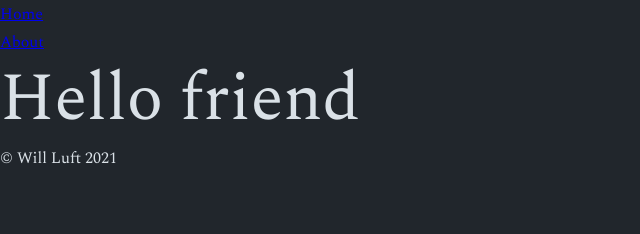
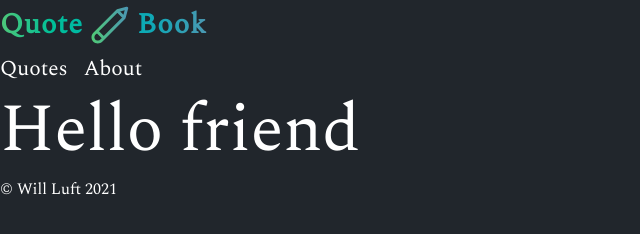
Before and after one commit to wdluft/quote-site, a Gatsby site in the folder frontend/: page / in a window 1280 px wide. Shown: the whole page, without its empty margins (0-640 px from the left). Built offline with nearby package versions, Linux system fonts and the light colour scheme; Gatsby itself is replaced by a stand-in of ours.

Commit message:
Started styling header/nav/logo

```diff
--- /dev/null
+++ b/frontend/src/components/Header.js
@@ -0,0 +1,21 @@
+import { Link } from 'gatsby';
+import React from 'react';
+import styled from 'styled-components';
+import Logo from './Logo';
+import Nav from './Nav';
+
+const HeaderWrapper = styled.header`
+  display: flex;
+  flex-direction: column;
+`;
+
+function Header() {
+  return (
+    <HeaderWrapper>
+      <Logo />
+      <Nav />
+    </HeaderWrapper>
+  );
+}
+
+export default Header;
--- a/frontend/src/components/Layout.js
+++ b/frontend/src/components/Layout.js
@@ -1,13 +1,13 @@
 import React from 'react';
 import GlobalStyle from '../styles/GlobalStyles';
 import Footer from './Footer';
-import Nav from './Nav';
+import Header from './Header';
 
 function Layout({ children }) {
   return (
     <>
       <GlobalStyle />
-      <Nav />
+      <Header />
       {children}
       <Footer />
     </>
--- /dev/null
+++ b/frontend/src/components/Logo.js
@@ -0,0 +1,37 @@
+/* eslint-disable react/jsx-props-no-spreading */
+import { Link } from 'gatsby';
+import React from 'react';
+import styled from 'styled-components';
+import LogoPencil from '../images/Logo-Pencil.svg';
+
+const LogoWrapper = styled((props) => <Link {...props} />)`
+  width: max-content;
+  display: flex;
+  color: var(--primary);
+  font-size: var(--h4);
+  text-decoration: none;
+  font-weight: 700;
+  letter-spacing: 1px;
+  background-color: var(--primary);
+  background-image: var(--gradient);
+  background-size: 100%;
+  background-clip: text;
+  -webkit-background-clip: text;
+  -webkit-text-fill-color: transparent;
+
+  img {
+    width: var(--h3);
+  }
+`;
+
+function Logo() {
+  return (
+    <LogoWrapper to="/">
+      Quote&nbsp;
+      <img src={LogoPencil} alt="Logo" />
+      &nbsp;Book
+    </LogoWrapper>
+  );
+}
+
+export default Logo;
--- a/frontend/src/components/Nav.js
+++ b/frontend/src/components/Nav.js
@@ -1,16 +1,33 @@
 import React from 'react';
 import { Link } from 'gatsby';
+import styled from 'styled-components';
+
+const NavWrapper = styled.nav`
+  ul {
+    list-style: none;
+    display: flex;
+    gap: 1rem;
+  }
+
+  a {
+    color: var(--white);
+    font-size: var(--h5);
+    cursor: pointer;
+  }
+`;
 
 function Nav() {
   return (
+    <NavWrapper>
       <ul>
         <li>
-        <Link to="/">Home</Link>
+          <Link to="/quotes">Quotes</Link>
         </li>
         <li>
           <Link to="/about">About</Link>
         </li>
       </ul>
+    </NavWrapper>
   );
 }
 
--- a/frontend/src/styles/GlobalStyles.js
+++ b/frontend/src/styles/GlobalStyles.js
@@ -67,8 +67,9 @@ const GlobalStyle = createGlobalStyle`
 
   body {
     --bgColor: var(--whySoGrey);
-    --textColor: var(--superLightGrey);
+    --textColor: var(--white);
     --primary: var(--green);
+    --gradient: linear-gradient(to right, #50c879, #00bf98, #00b4ad, #11a7b6, #4b98b2);
 
     background-color: var(--bgColor);
     color: var(--textColor);
@@ -106,6 +107,10 @@ const GlobalStyle = createGlobalStyle`
     font-size: var(--smallText);
   }
 
+  a {
+    text-decoration: none;
+  }
+
   /* Scrollbar Styles */
   body::-webkit-scrollbar {
     width: 0.75rem;
```
Also changed, not shown: frontend/src/images/Logo-Pencil.svg (added). Lines whose indentation alone changed are shown as unchanged.
